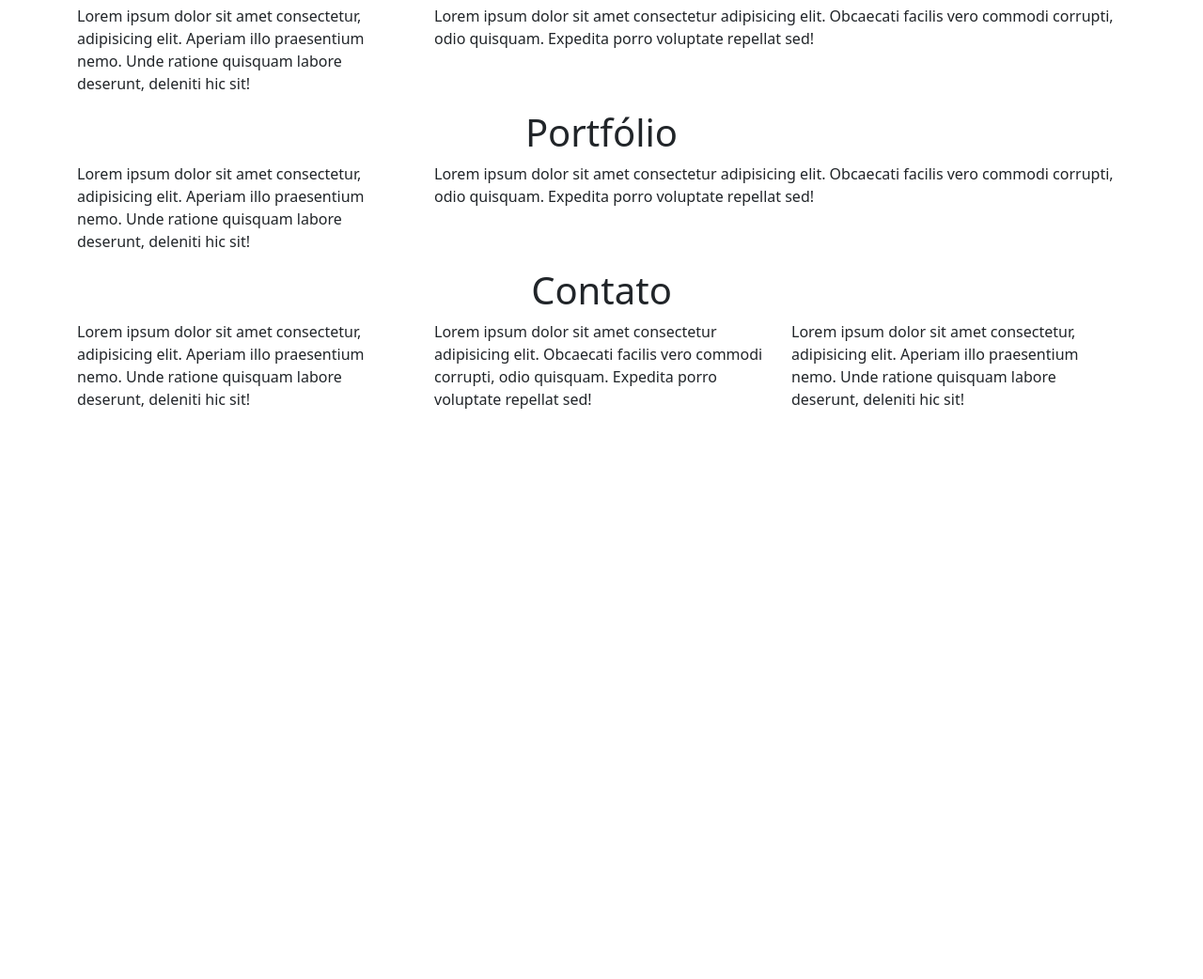
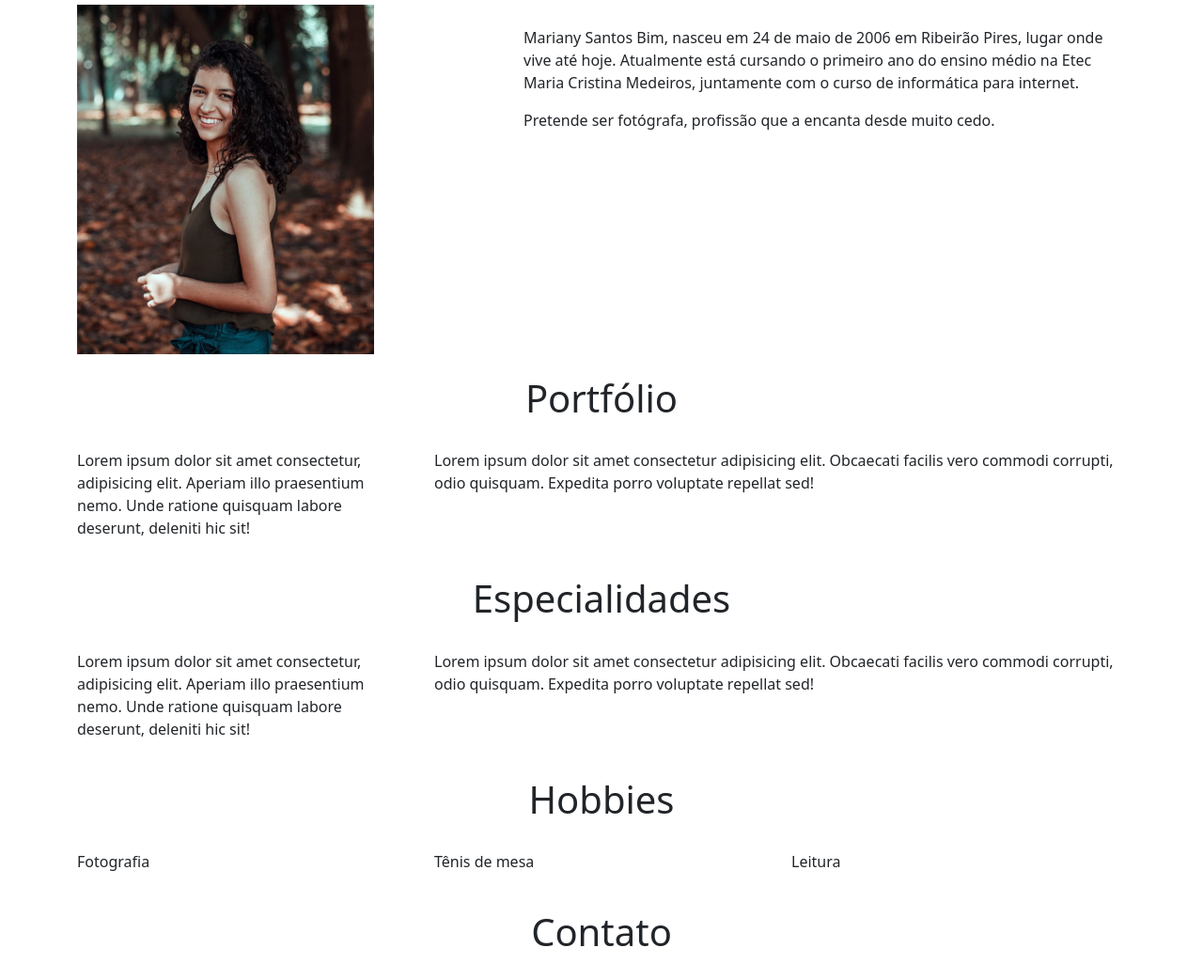
Before and after one commit to Marianybim/Curriculo, a plain HTML site: page index.html in a window 1280 px wide. Shown: the part 867-1909 px from the top of the page at 94% size. Before the commit the page ends 1320 px from the top, so only its background shows below. Drawn offline with nearby package versions, Linux system fonts and the light colour scheme.

Commit message:
Add files via upload

```diff
--- a/css/estilo.css
+++ b/css/estilo.css
@@ -6,3 +6,12 @@
 	height: 12%;
 	width: 12%;
 }
+.foto{
+	height: 100%;
+	width: 70%;
+}
+.espaço{
+	padding-top: 2% ;
+	padding-bottom: 2% ;
+
+}
--- a/index.html
+++ b/index.html
@@ -32,19 +32,17 @@
             <li class="nav-item">
               <a class="nav-link active" aria-current="page" href="#">Sobre Mim</a>
             </li>
-            <li class="nav-item">
+             <li class="nav-item">
               <a class="nav-link" href="#">Portfólio</a>
             </li>
+            <li class="nav-item">
+              <a class="nav-link" href="#">Especialidades</a>
+            </li>
 
-                <li class="nav-item">
-                  <a class="nav-link" href="#">contato</a>
-                </li>
-              <ul class="dropdown-menu" aria-labelledby="navbarDropdown">
-                <li><a class="dropdown-item" href="#">Action</a></li>
-                <li><a class="dropdown-item" href="#">Another action</a></li>
-                <li><hr class="dropdown-divider"></li>
-                <li><a class="dropdown-item" href="#">Something else here</a></li>
-              </ul>
+
+            <li class="nav-item">
+                  <a class="nav-link" href="#">Contato</a>
+            </li>
             </li>
           </ul>
         </div>
@@ -99,18 +97,20 @@
         </div>
 
         <div class="row">
-          <div class="col-md-4">
-            <p>Lorem ipsum dolor sit amet consectetur, adipisicing elit. Aperiam illo praesentium nemo. Unde ratione quisquam labore deserunt, deleniti hic sit!</p>
+          <div class="col-md-5">
+            <img class="foto" src="img/foto.jpg">
           </div>
-          <div class="col-md-8">
-            <p>Lorem ipsum dolor sit amet consectetur adipisicing elit. Obcaecati facilis vero commodi corrupti, odio quisquam. Expedita porro voluptate repellat sed!</p>
+          <div class="col-md-7 espaço">
+            <p>Mariany Santos Bim, nasceu em 24 de maio de 2006 em Ribeirão Pires, lugar onde vive até hoje. Atualmente está cursando o primeiro ano do ensino médio na Etec Maria Cristina Medeiros, juntamente com o curso de informática para internet.</p>
+
+            <p>Pretende ser fotógrafa, profissão que a encanta desde muito cedo. </p>
           </div>
 
         </div>
       </section>
       <section id="portfolio">
         <div class="row">
-          <h1 class="text-center">Portfólio</h1>
+          <h1 class="text-center espaço">Portfólio</h1>
         </div>
 
         <div class="row">
@@ -123,9 +123,42 @@
 
         </div>
       </section>
+      <section id="especialidades">
+        <div class="row">
+          <h1 class="text-center espaço">Especialidades</h1>
+        </div>
+
+        <div class="row">
+          <div class="col-md-4">
+            <p>Lorem ipsum dolor sit amet consectetur, adipisicing elit. Aperiam illo praesentium nemo. Unde ratione quisquam labore deserunt, deleniti hic sit!</p>
+          </div>
+          <div class="col-md-8">
+            <p>Lorem ipsum dolor sit amet consectetur adipisicing elit. Obcaecati facilis vero commodi corrupti, odio quisquam. Expedita porro voluptate repellat sed!</p>
+          </div>
+
+        </div>
+      </section>
+      <section id="hobbies">
+        <div class="row">
+          <h1 class="text-center espaço">Hobbies</h1>
+        </div>
+
+        <div class="row">
+          <div class="col-md-4">
+            <p>Fotografia</p>
+          </div>
+          <div class="col-md-4">
+            <p>Tênis de mesa</p>
+          </div>
+           <div class="col-md-4">
+            <p>Leitura</p>
+          </div>
+
+        </div>
+      </section>
       <section id="contato">
         <div class="row">
-          <h1 class="text-center">Contato</h1>
+          <h1 class="text-center espaço">Contato</h1>
         </div>
 
         <div class="row">
```
Also changed, not shown: img/foto.jpg (added).
